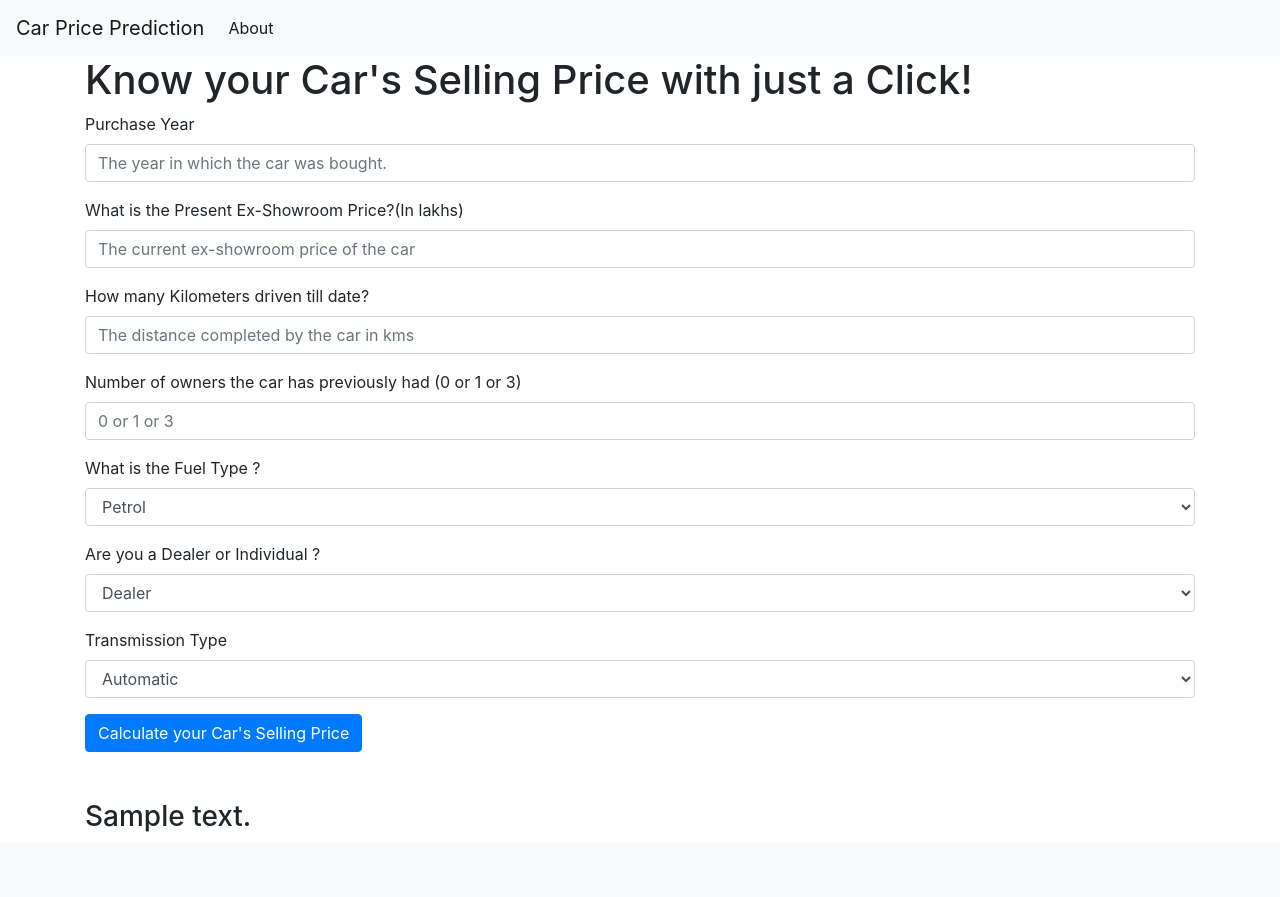
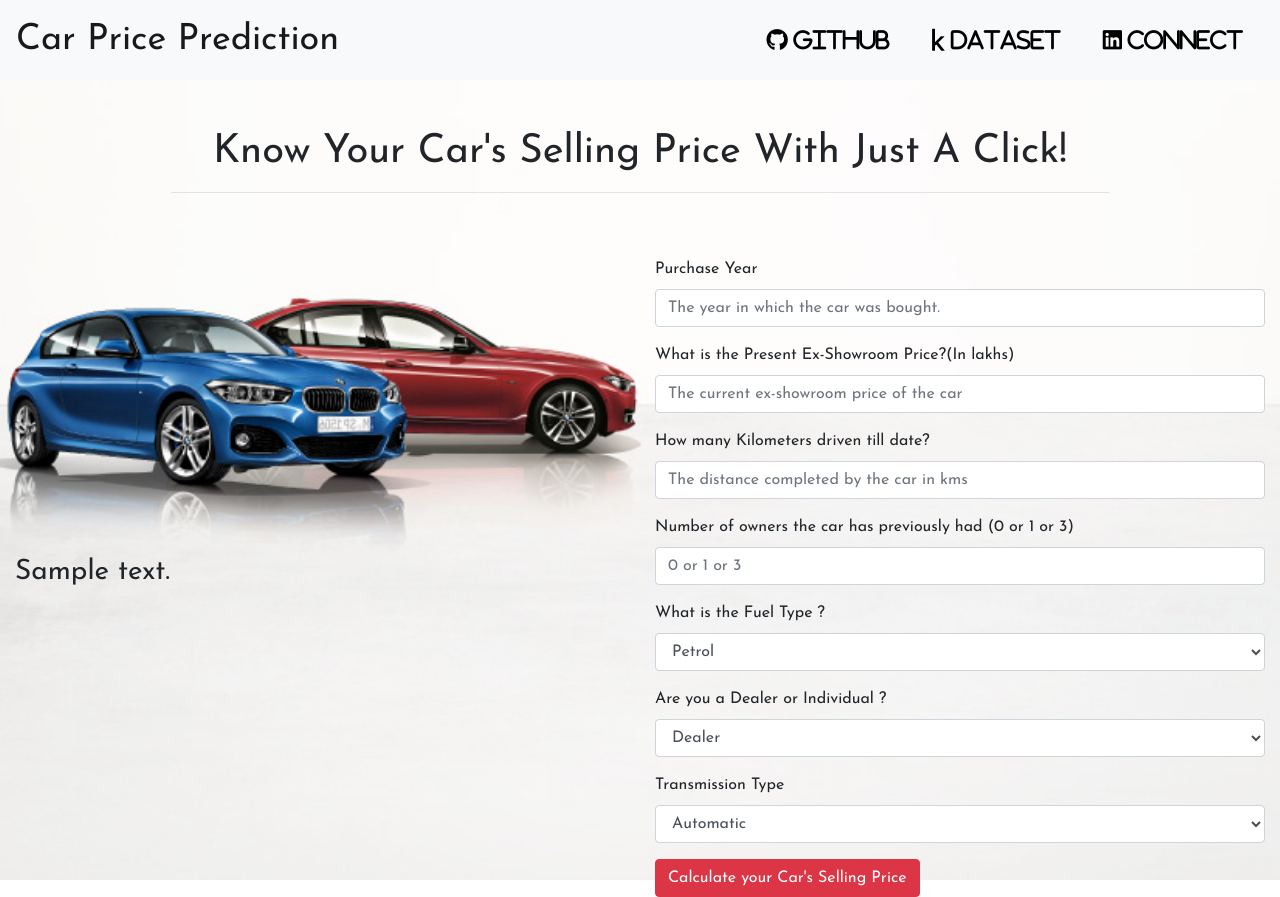
Before and after one commit to Prashant-tech007/Car-Price-Prediction, a Flask app: template templates/index.html in a window 1280 px wide. Before the commit the page ends 832 px from the top, so only its background shows below. Run offline with Flask 2, Linux system fonts and the light colour scheme; the template is opened without the code that fills it: most values are stand-ins (such as "Sample title", 1, 10 or a date in 2020); parts of the project's set-up code (start-up, migrations or seed data) failed here and were passed over; some libraries are stand-ins or nearby versions.

Commit message:
beautified UI

```diff
--- a/main.py
+++ b/main.py
@@ -51,9 +51,9 @@ def predict():
        Fuel_Type_Petrol, Seller_Type_Individual, Transmission_Manual]])
         output = round(prediction[0],2)
         if output<0:
-            return render_template('index.html', prediction_text="Sorry you cannot sell this car.")
+            return render_template('index.html', prediction_text="Sorry you cannot sell this car !")
         else:
-            return render_template('index.html', prediction_text="You can sell this car at {}".format(output))
+            return render_template('index.html', prediction_text="You can sell this car at {} lakhs !!".format(output))
     else:
         return render_template("index.html")
 
--- a/static/css/style.css
+++ /dev/null
@@ -1,6 +0,0 @@
-h1 {
-    border: 2px #eee solid;
-    color: brown;
-    text-align: center;
-    padding: 10px;
-}
--- a/templates/base.html
+++ /dev/null
@@ -1,37 +0,0 @@
-<!doctype html>
-<html lang="en">
-  <head>
-    <!-- Required meta tags -->
-    <meta charset="utf-8">
-    <meta name="viewport" content="width=device-width, initial-scale=1, shrink-to-fit=no">
-
-    <!-- Bootstrap CSS -->
-    <link rel="stylesheet" href="https://stackpath.bootstrapcdn.com/bootstrap/4.3.1/css/bootstrap.min.css" integrity="sha384-ggOyR0iXCbMQv3Xipma34MD+dH/1fQ784/j6cY/iJTQUOhcWr7x9JvoRxT2MZw1T" crossorigin="anonymous">
-
-    <title>{% block title %} {% endblock %}</title>
-  </head>
-  <body>
-    <nav class="navbar navbar-expand-md navbar-light bg-light">
-        <a class="navbar-brand" href="{{ url_for('index')}}">Car Price Prediction</a>
-        <button class="navbar-toggler" type="button" data-toggle="collapse" data-target="#navbarNav" aria-controls="navbarNav" aria-expanded="false" aria-label="Toggle navigation">
-            <span class="navbar-toggler-icon"></span>
-        </button>
-        <div class="collapse navbar-collapse" id="navbarNav">
-            <ul class="navbar-nav">
-            <li class="nav-item active">
-                <a class="nav-link" href="#">About</a>
-            </li>
-            </ul>
-        </div>
-    </nav>
-    <div class="container">
-        {% block content %} {% endblock %}
-    </div>
-
-    <!-- Optional JavaScript -->
-    <!-- jQuery first, then Popper.js, then Bootstrap JS -->
-    <script src="https://code.jquery.com/jquery-3.3.1.slim.min.js" integrity="sha384-q8i/X+965DzO0rT7abK41JStQIAqVgRVzpbzo5smXKp4YfRvH+8abtTE1Pi6jizo" crossorigin="anonymous"></script>
-    <script src="https://cdnjs.cloudflare.com/ajax/libs/popper.js/1.14.7/umd/popper.min.js" integrity="sha384-UO2eT0CpHqdSJQ6hJty5KVphtPhzWj9WO1clHTMGa3JDZwrnQq4sF86dIHNDz0W1" crossorigin="anonymous"></script>
-    <script src="https://stackpath.bootstrapcdn.com/bootstrap/4.3.1/js/bootstrap.min.js" integrity="sha384-JjSmVgyd0p3pXB1rRibZUAYoIIy6OrQ6VrjIEaFf/nJGzIxFDsf4x0xIM+B07jRM" crossorigin="anonymous"></script>
-  </body>
-</html>
--- a/templates/index.html
+++ b/templates/index.html
@@ -1,7 +1,75 @@
-{% extends 'base.html' %}
+<!doctype html>
+<html lang="en">
+  <head>
+    <!-- Required meta tags -->
+    <meta charset="utf-8">
+    <meta name="viewport" content="width=device-width, initial-scale=1, shrink-to-fit=no">
 
-{% block content %}
-    <h1>{% block title %} Know your Car's Selling Price with just a Click! {% endblock %}</h1>
+    <!-- Bootstrap CSS -->
+    <link href="https://fonts.googleapis.com/css2?family=Josefin+Sans" rel="stylesheet">
+    <link rel="stylesheet" href="https://stackpath.bootstrapcdn.com/bootstrap/4.3.1/css/bootstrap.min.css" integrity="sha384-ggOyR0iXCbMQv3Xipma34MD+dH/1fQ784/j6cY/iJTQUOhcWr7x9JvoRxT2MZw1T" crossorigin="anonymous">
+    <style>
+          *{
+              margin:0;
+              padding:0;
+              font-family: 'Josefin Sans', sans-serif;
+          }
+        html,
+        body,
+        header,
+        #intro {
+            height: 100%;
+        }
+
+        #intro {
+            background: url("{{ url_for('static',filename='img/bg.jpg') }}")no-repeat center center;
+            -webkit-background-size: cover;
+            -moz-background-size: cover;
+            -o-background-size: cover;
+            background-size: cover;
+        }
+
+      </style>
+
+    <title>Car Price Prediction</title>
+  </head>
+  <body>
+      <header>
+          <nav class="navbar navbar-expand-md navbar-light bg-light">
+            <a class="navbar-brand" href="#" style="font-size: 36px;" >Car Price Prediction</a>
+            <button class="navbar-toggler" type="button" data-toggle="collapse" data-target="#navbarNav" aria-controls="navbarNav" aria-expanded="false" aria-label="Toggle navigation">
+                <span class="navbar-toggler-icon"></span>
+            </button>
+            <div class="collapse navbar-collapse" id="navbarNav">
+                <ul class="navbar-nav ml-auto">
+
+                <li class="nav-item active">
+                    <a class="btn btn-social-icon btn-github" href="https://github.com/itstannus/Car-Price-Prediction">
+                        <span class="nav-link fab fa-github " style='font-size:22px;color:black'> GitHub</span>
+                    </a>
+                </li>
+                <li class="nav-item active">
+                    <a class="btn btn-social-icon btn-kaggle" href="https://www.kaggle.com/nehalbirla/vehicle-dataset-from-cardekho">
+                        <span class="nav-link fab fa-kaggle " style='font-size:22px;color:black'> Dataset</span>
+                    </a>
+                </li>
+                <li class="nav-item active">
+                    <a class="btn btn-social-icon btn-linkedin" href="https://www.linkedin.com/in/tanvi-shinde-band-72a40320/">
+                        <span class="nav-link fab fa-linkedin " style='font-size:22px;color:black'> Connect</span>
+                    </a>
+                </li>
+                </ul>
+            </div>
+         </nav>
+          <!--Mask-->
+        <div id="intro" class="container-fluid view ">
+            <h1 class="text-center text-capitalize pt-5">Know your Car's Selling Price with just a Click!</h1>
+            <hr class="w-75 mx-auto pt-5">
+            <div class="row mb-5">
+                <div class="col-lg-6 col-md-6 col-12 my-auto">
+                    <h3>{{ prediction_text }}<h3>
+                </div>
+                <div class="col-lg-6 col-md-6 col-12">
                     <form action="{{ url_for('predict')}}" method="post">
                         <div class="form-group">
                         <!-- TODO : Year to accept only year date picker -->
@@ -42,8 +110,22 @@
                           <option value="Manual">Manual</option>
                         </select>
                       </div>
-      <button type="submit" class="btn btn-primary">Calculate your Car's Selling Price</button>
+                      <button type="submit" class="btn btn-danger">Calculate your Car's Selling Price</button>
                     </form>
+                </div>
 
-    <br><br><h3>{{ prediction_text }}<h3>
-{% endblock %}
+        </div>
+
+        </div>
+        <!--/.Mask-->
+      </header>
+
+
+    <script src='https://kit.fontawesome.com/a076d05399.js'></script>
+    <!-- Optional JavaScript -->
+    <!-- jQuery first, then Popper.js, then Bootstrap JS -->
+    <script src="https://code.jquery.com/jquery-3.3.1.slim.min.js" integrity="sha384-q8i/X+965DzO0rT7abK41JStQIAqVgRVzpbzo5smXKp4YfRvH+8abtTE1Pi6jizo" crossorigin="anonymous"></script>
+    <script src="https://cdnjs.cloudflare.com/ajax/libs/popper.js/1.14.7/umd/popper.min.js" integrity="sha384-UO2eT0CpHqdSJQ6hJty5KVphtPhzWj9WO1clHTMGa3JDZwrnQq4sF86dIHNDz0W1" crossorigin="anonymous"></script>
+    <script src="https://stackpath.bootstrapcdn.com/bootstrap/4.3.1/js/bootstrap.min.js" integrity="sha384-JjSmVgyd0p3pXB1rRibZUAYoIIy6OrQ6VrjIEaFf/nJGzIxFDsf4x0xIM+B07jRM" crossorigin="anonymous"></script>
+  </body>
+</html>
```
Also changed, not shown: static/img/bg.jpg (added). Lines whose indentation alone changed are shown as unchanged.
